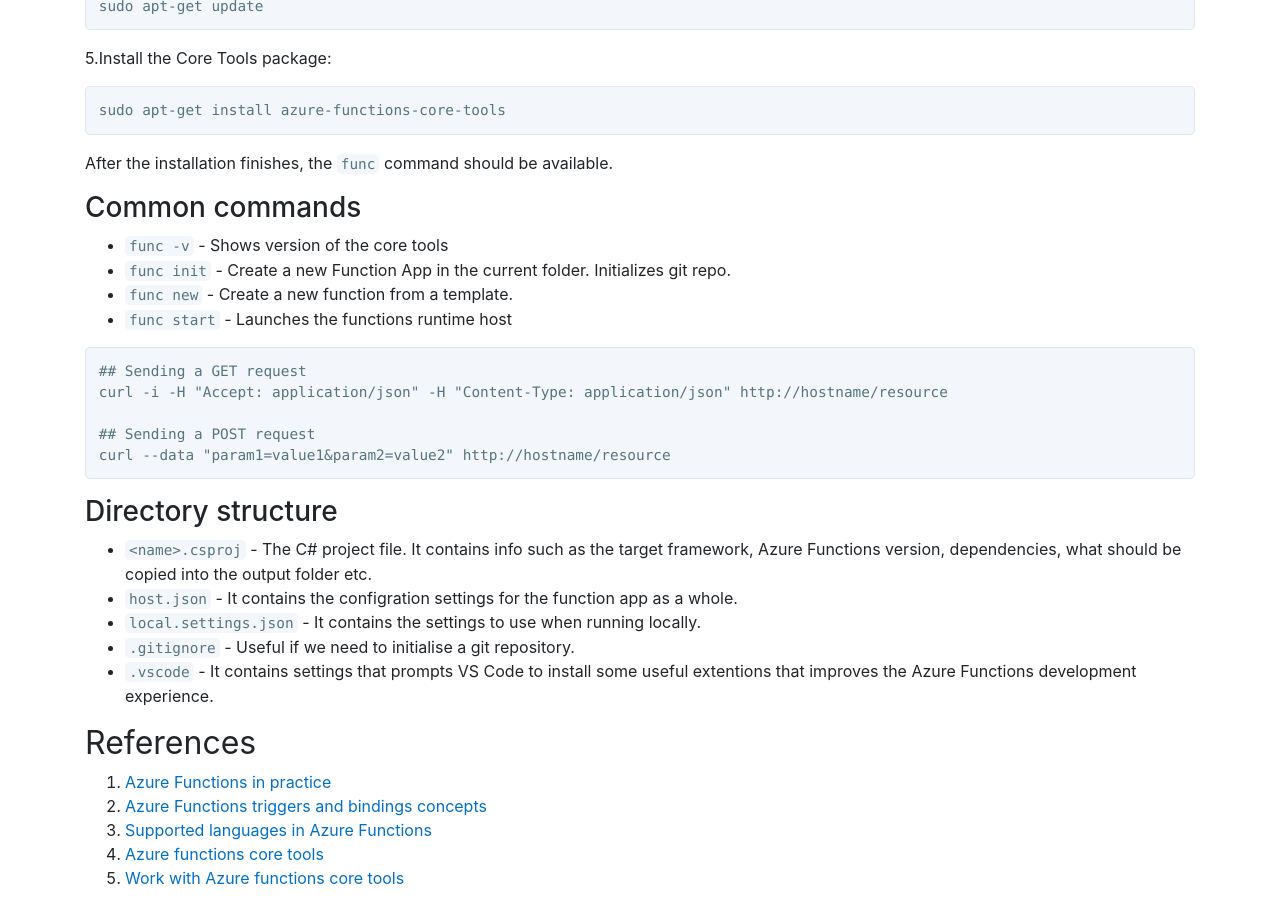
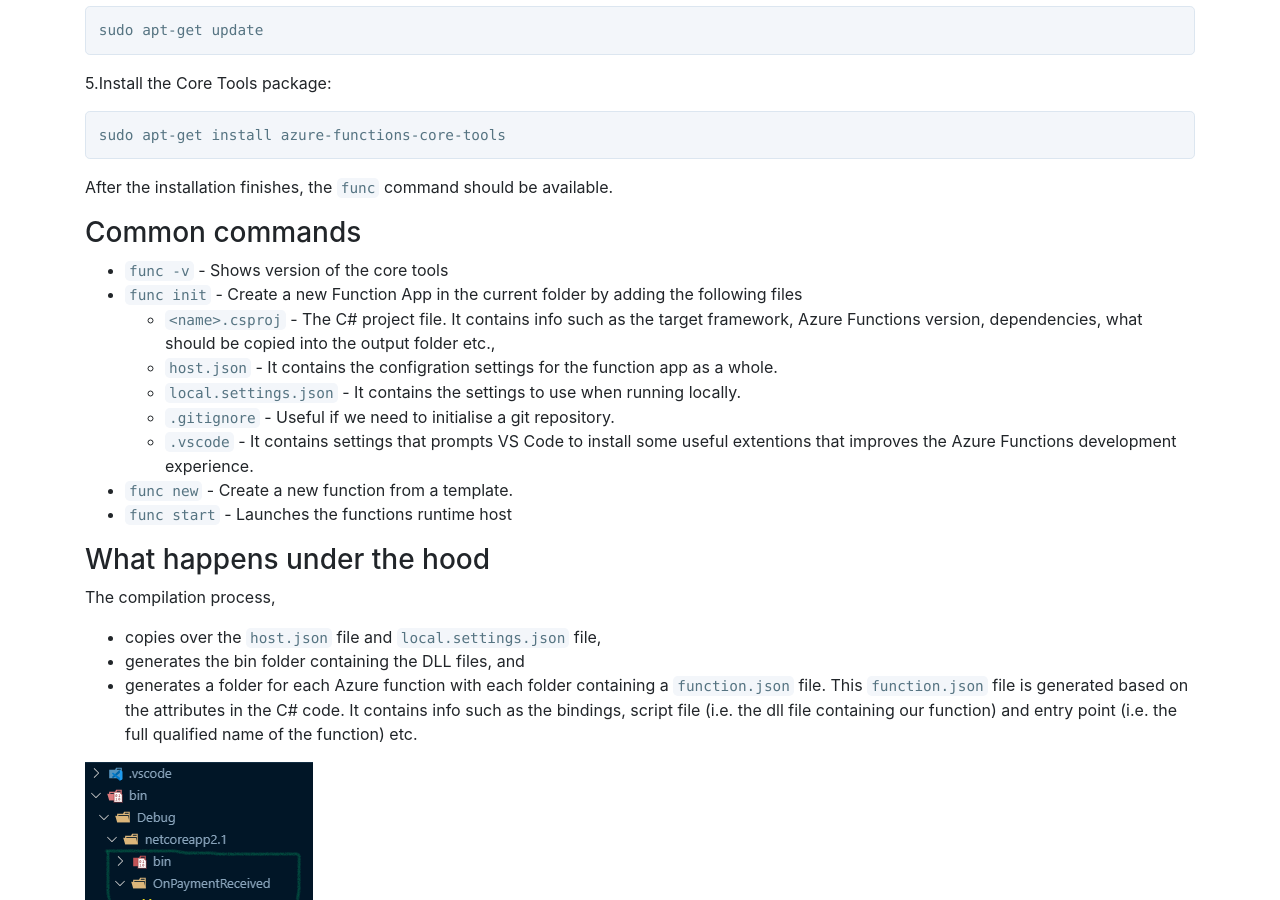
Before and after one commit to ZeanQin/zeanqin.github.io, a Jekyll site: the page built from _posts/2019-10-02-azure-functions.md, in a window 1280 px wide and 900 px high, scrolled down 3595 px. Built offline with Jekyll 4.4.1, drawn with Linux system fonts in a browser that asks for light colours; some of the changed text lies outside the part shown.

Commit message:
Update azure functions post

````diff
--- a/_posts/2019-10-02-azure-functions.md
+++ b/_posts/2019-10-02-azure-functions.md
@@ -48,7 +48,7 @@
 
 The script files are compiled on the fly and can be programmed in the Azure portal. However, it's better to precompile the functions into an DLL (the class library).
 
-With the pre-compiled approach, a `function.json` file will get automatically created for each function and will point to the function in the DLL that implements the function.
+With the pre-compiled approach, a `function.json` file will get automatically created for each function and will point to the function in the DLL that implements the function. This approach uses attributes (provided by the `Microsoft.NET.Sdk.Functions` package) to hold information about the triggers and bindings.
 
 ## Azure Functions Core Tools
 
@@ -106,9 +106,24 @@
 ### Common commands
 
 - `func -v` - Shows version of the core tools
-- `func init` - Create a new Function App in the current folder. Initializes git repo.
+- `func init` - Create a new Function App in the current folder by adding the following files
+  - `<name>.csproj` - The C# project file. It contains info such as the target framework, Azure Functions version, dependencies, what should be copied into the output folder etc.,
+  - `host.json` - It contains the configration settings for the function app as a whole.
+  - `local.settings.json` - It contains the settings to use when running locally.
+  - `.gitignore` - Useful if we need to initialise a git repository.
+  - `.vscode` -  It contains settings that prompts VS Code to install some useful extentions that improves the Azure Functions development experience.
 - `func new` - Create a new function from a template.
 - `func start` - Launches the functions runtime host
+
+### What happens under the hood
+
+The compilation process,
+
+- copies over the `host.json` file and `local.settings.json` file,
+- generates the bin folder containing the DLL files, and
+- generates a folder for each Azure function with each folder containing a `function.json` file. This `function.json` file is generated based on the attributes in the C# code. It contains info such as the bindings, script file (i.e. the dll file containing our function) and entry point (i.e. the full qualified name of the function) etc.
+
+![After compilation](/assets/images/azure-functions/after-compilation.PNG)
 
 ```bash
 ## Sending a GET request
@@ -118,14 +133,6 @@
 curl --data "param1=value1&param2=value2" http://hostname/resource
 ```
 
-### Directory structure
-
-- `<name>.csproj` - The C# project file. It contains info such as the target framework, Azure Functions version, dependencies, what should be copied into the output folder etc.
-- `host.json` - It contains the configration settings for the function app as a whole.
-- `local.settings.json` - It contains the settings to use when running locally.
-- `.gitignore` - Useful if we need to initialise a git repository.
-- `.vscode` -  It contains settings that prompts VS Code to install some useful extentions that improves the Azure Functions development experience.
-
 ## References
 
 1. [Azure Functions in practice](https://www.troyhunt.com/azure-functions-in-practice/)
````
Also changed, not shown: assets/images/azure-functions/after-compilation.png (added).
